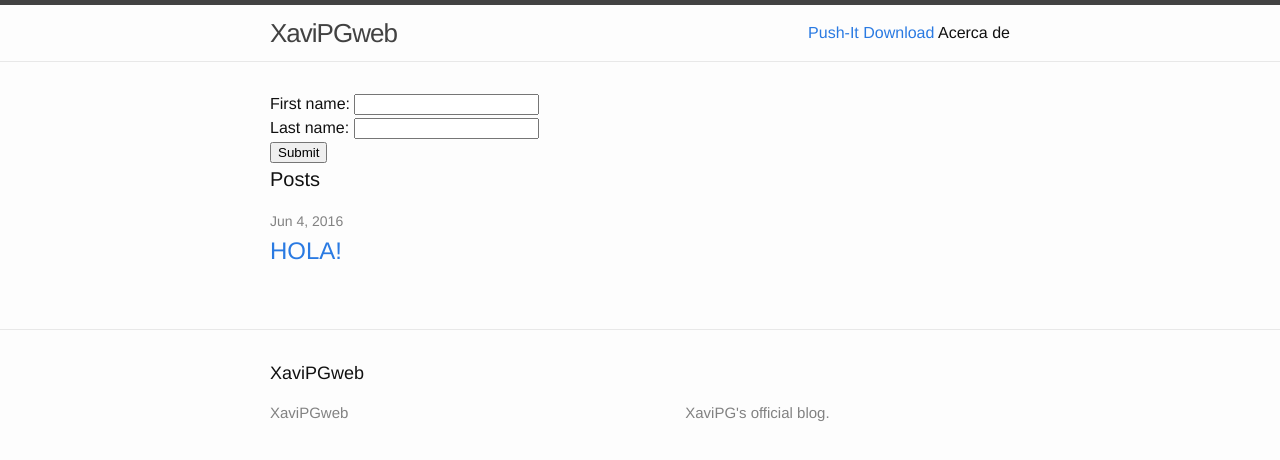
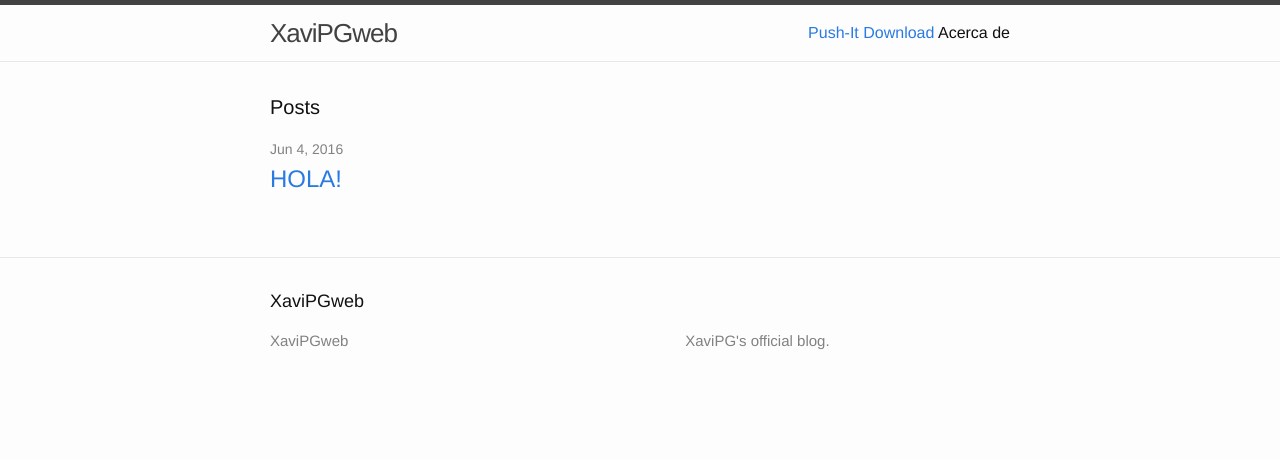
Before and after one commit to xavipgweb/xavipgweb.github.io, a Jekyll site: the page built from index.html, in a window 1280 px wide. Shown: the top 460 px of the page. Built offline with Jekyll 4.4.1, drawn with Linux system fonts in a browser that asks for light colours.

Commit message:
Update index.html

```diff
--- a/index.html
+++ b/index.html
@@ -3,12 +3,6 @@ layout: default
 ---
 
 <div class="home">
-
-  <form action="demo_form.asp">
-  First name: <input type="text" name="fname"><br>
-  Last name: <input type="text" name="lname"><br>
-  <input type="submit" value="Submit">
-</form>
 
   <h1 class="page-heading">Posts</h1>
 
```
